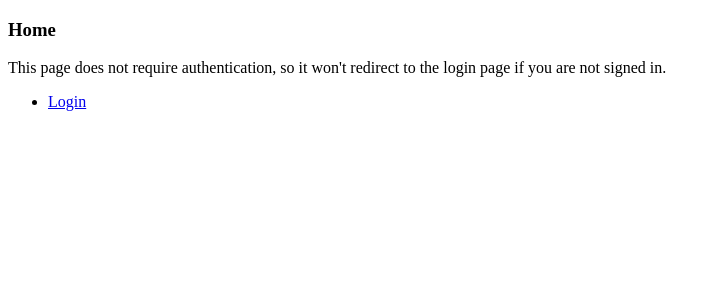
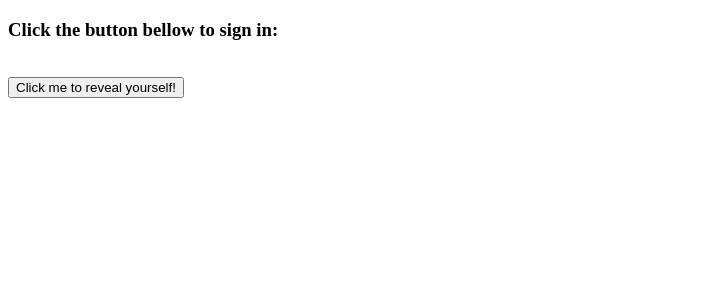
Before and after one commit to DanielHayashi-tech/gold-nails-facials, a Next.js app: page / in a window 1280 px wide. Shown: the top 300 px of the page, without its empty margins (0-721 px from the left). Built offline with nearby package versions, Linux system fonts and the light colour scheme; no server answers.

Commit message:
working google auth

```diff
--- a/lib/firebaseApp.js
+++ b/lib/firebaseApp.js
@@ -1,19 +1,23 @@
-import { firebase, getApps, initializeApp } from "firebase/app";
-import 'firebase/auth';
+import { initializeApp } from "firebase/app";
 
-const config = {
+
+
+// Web App Firebase Configuration
+const firebaseConfig = {
   apiKey: process.env.NEXT_PUBLIC_FIREBASE_PUBLIC_API_KEY,
   authDomain: process.env.NEXT_PUBLIC_FIREBASE_AUTH_DOMAIN,
   projectId: process.env.NEXT_PUBLIC_FIREBASE_PROJECT_ID,
-  storageBucket: process.env.NEXT_PUBLIC_FIREBASE_STOARE_BUCKET,
+  storageBucket: process.env.NEXT_PUBLIC_FIREBASE_STORAGE_BUCKET,
   messagingSenderId: process.env.NEXT_PUBLIC_FIREBASE_MESSAGING_SENDER_ID,
   appId: process.env.NEXT_PUBLIC_FIREBASE_APP_ID,
   measurementId: process.env.NEXT_PUBLIC_FIREBASE_MEASUREMENT_ID,
 };
 
-if (getApps().length < 1) {
-  initializeApp(firebaseConfig);
-  // Initialize other firebase products here
+// Initialize Firebase
+export const app = initializeApp(firebaseConfig);
+
+
+// Export function to initialize firebase
+export const initFirebase = () => {
+  return app
 }
-
-export default firebase;
--- a/package.json
+++ b/package.json
@@ -1,13 +1,13 @@
 {
   "name": "golden-nails-facials",
   "version": "1.0.0",
-    "scripts": {
-      "dev": "next dev"
+  "scripts": {
+    "dev": "next dev"
   },
   "dependencies": {
+    "firebase": "^9.18.0",
     "next": "^13.2.4",
     "react": "^18.2.0",
     "react-dom": "^18.2.0"
   }
-
 }
--- a/pages/index.js
+++ b/pages/index.js
@@ -1,17 +1,25 @@
-import Link from 'next/link'
+import { initFirebase } from '../lib/firebaseApp';
+import { getAuth, signInWithPopup, GoogleAuthProvider } from "firebase/auth";
+import { useRouter } from 'next/router';
 
 
 export default function HomePage() {
+  //initializing configuration
+  initFirebase();
+
+  const provider = new GoogleAuthProvider();
+  const auth = getAuth();
+
+
+  const signIn = async () => {
+    const result = await signInWithPopup(auth, provider)
+    console.log(result.user)
+  }
   return (
     <div>
-      <h3>Home</h3>
-            <p>
-              This page does not require authentication, so it won't redirect to
-              the login page if you are not signed in.
-            </p>
-            <ul>
-                <li><Link href="/login">Login</Link></li>
-            </ul>
+      <h3>Click the button bellow to sign in:</h3>
+      <br></br>
+      <button onClick={signIn}> Click me to reveal yourself!</button>
     </div>
   );
 }
```
